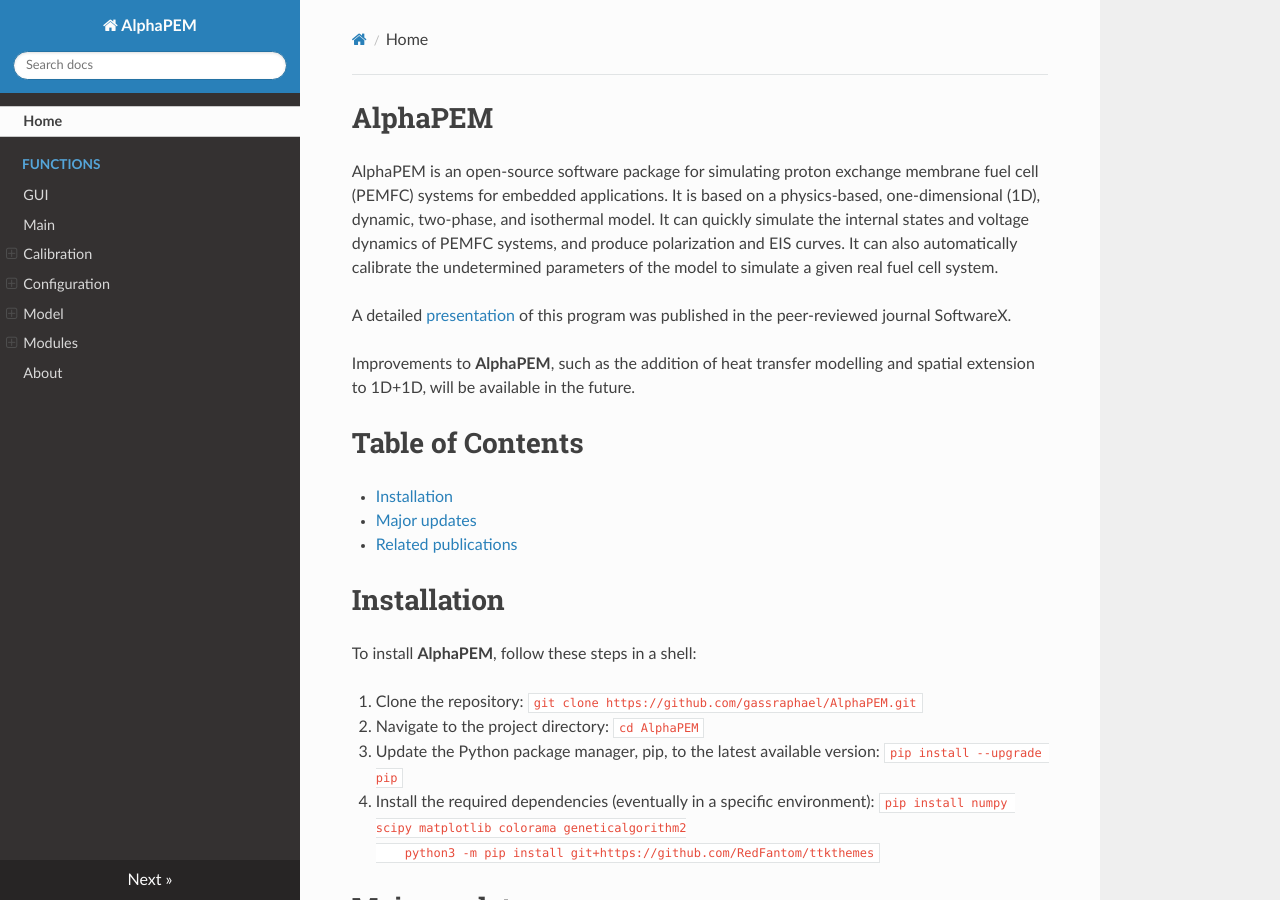
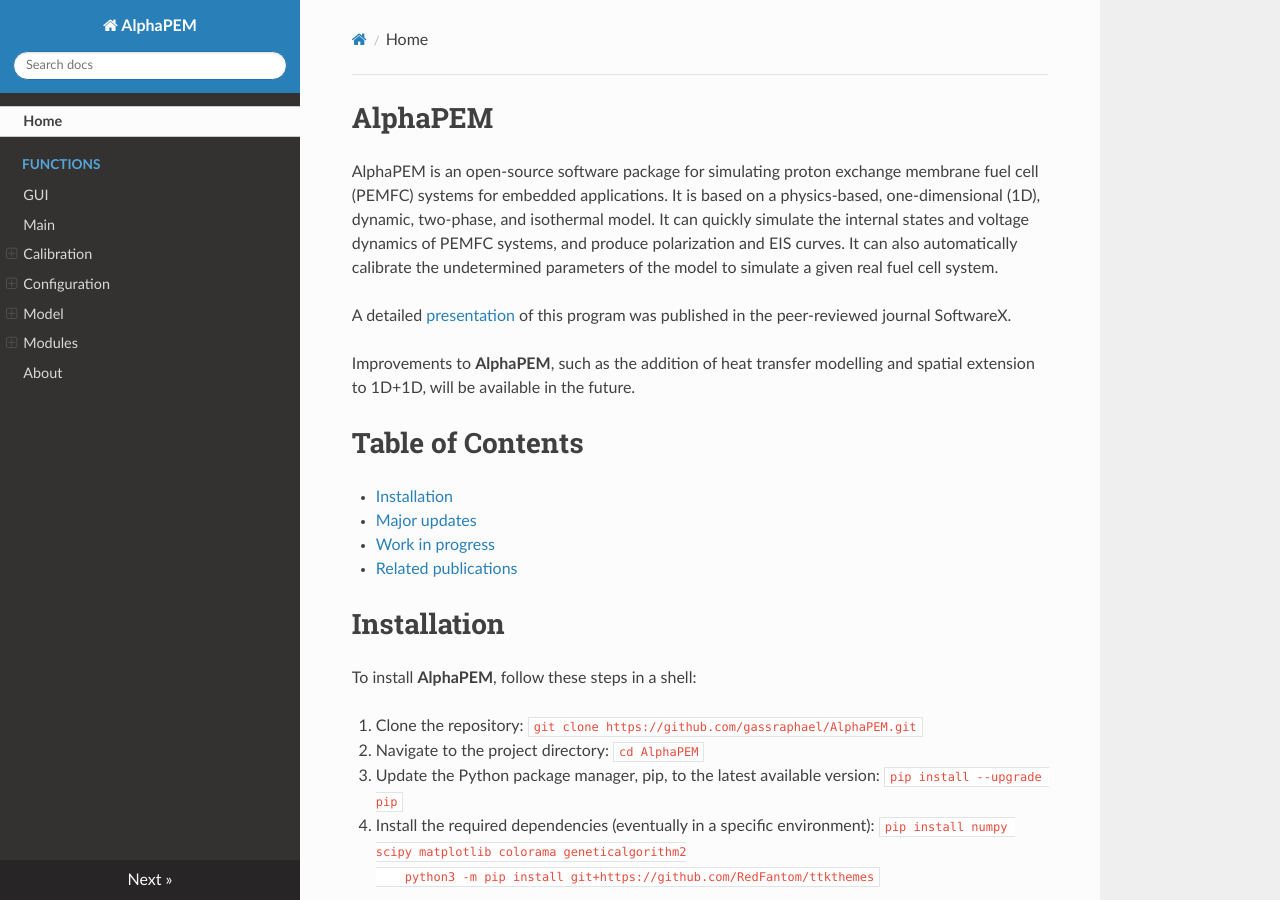
Before and after one commit to gassraphael/AlphaPEM, an MkDocs documentation site: the page built from docs/index.md, in a window 1280 px wide and 900 px high. Built offline with MkDocs 1.6.1, drawn with Linux system fonts in a browser that asks for light colours; nearby versions of some CDN libraries.

```diff
--- a/docs/index.md
+++ b/docs/index.md
@@ -11,6 +11,7 @@ Improvements to **AlphaPEM**, such as the addition of heat transfer modelling an
 
 - [Installation](#installation)
 - [Major updates](#major-updates)
+- [Work in progress](#work-in-progress)
 - [Related publications](#related-publications)
 
 
```
Also changed, not shown: README.md (+1 -0 lines).
